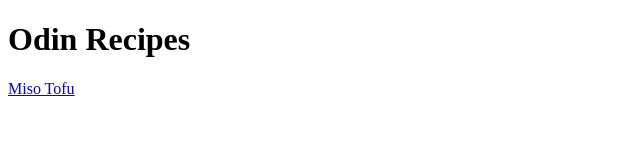
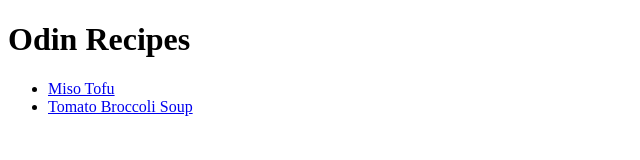
Before and after one commit to erica0001/odin-recipes, a plain HTML site: page index.html in a window 1280 px wide. Shown: the whole page, without its empty margins (0-640 px from the left). Drawn offline with Linux system fonts and the light colour scheme.

Commit message:
Created tomato-broccoli-soup.html and edited index.html
Created the html boilerplate for tomato-broccoli-soup.html
Added a reference for tomato-broccoli-soup.html to index.html

```diff
--- a/index.html
+++ b/index.html
@@ -7,6 +7,9 @@
 
   <body>
     <h1>Odin Recipes</h1>
-      <a href="recipes/miso-tofu.html">Miso Tofu</a>
+      <ul>
+        <li><a href="recipes/miso-tofu.html">Miso Tofu</a></li>
+        <li><a href="recipes/tomato-broccoli-soup.html">Tomato Broccoli Soup</a></li>
+      </ul>
   </body>
 </html>
```
Also changed, not shown: recipes/tomato-broccoli-soup.html (added, +11 -0 lines).
